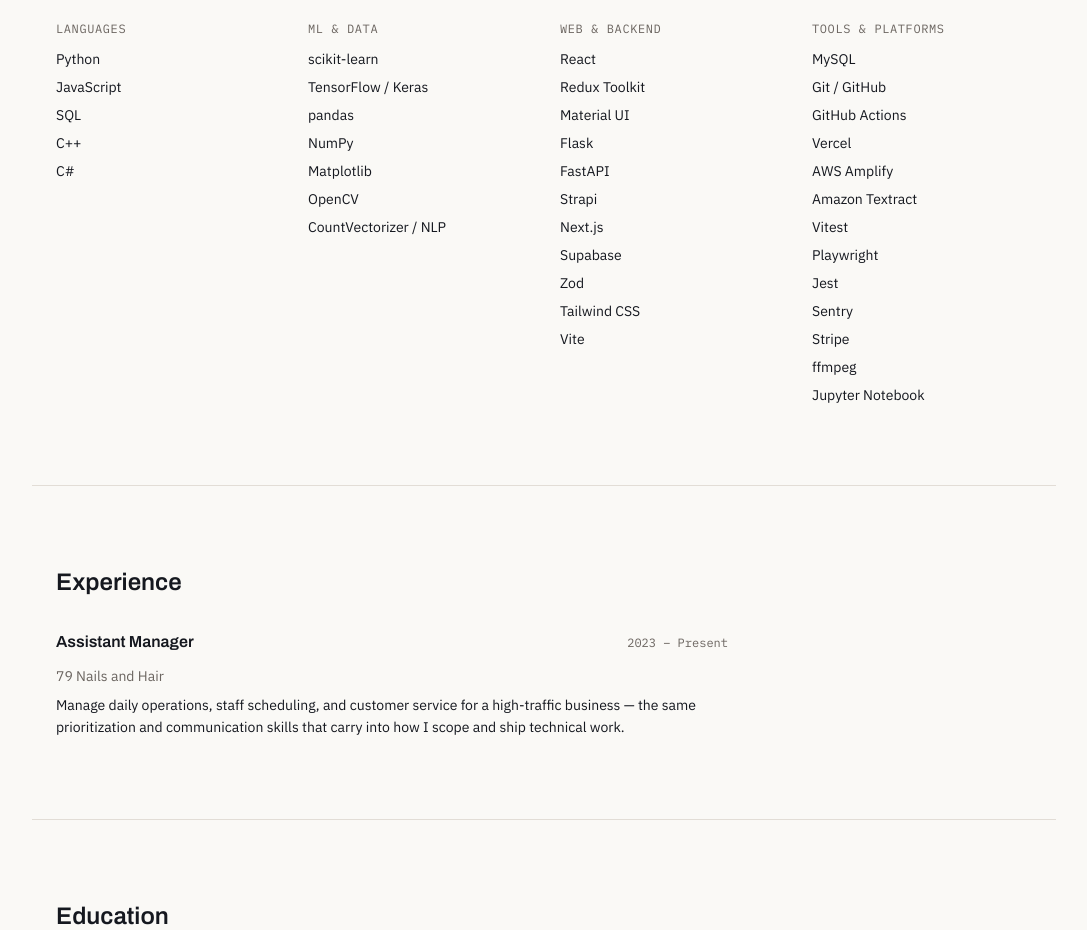
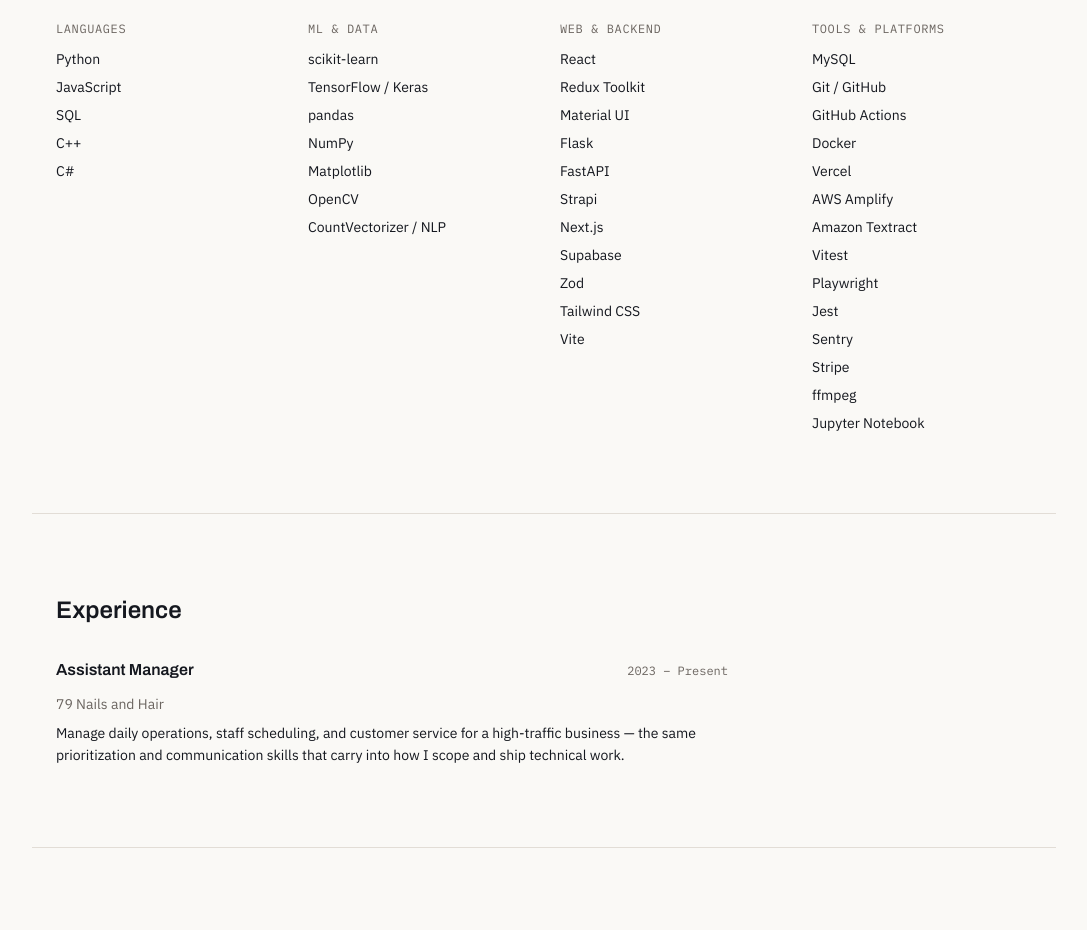
Before and after one commit to finnnguyen/finn-portfolio, a Next.js app: page / in a window 1280 px wide. Shown: the part 4400-5330 px from the top of the page, without its empty margins (96-1183 px from the left). Built offline with nearby package versions, Linux system fonts and the light colour scheme.

Commit message:
Add Docker to skills list
Turn Rotation's local Supabase stack and CI both run through Docker,
but it wasn't reflected in the skills section.

```diff
--- a/app/page.tsx
+++ b/app/page.tsx
@@ -370,6 +370,7 @@
       "MySQL",
       "Git / GitHub",
       "GitHub Actions",
+      "Docker",
       "Vercel",
       "AWS Amplify",
       "Amazon Textract",
```
